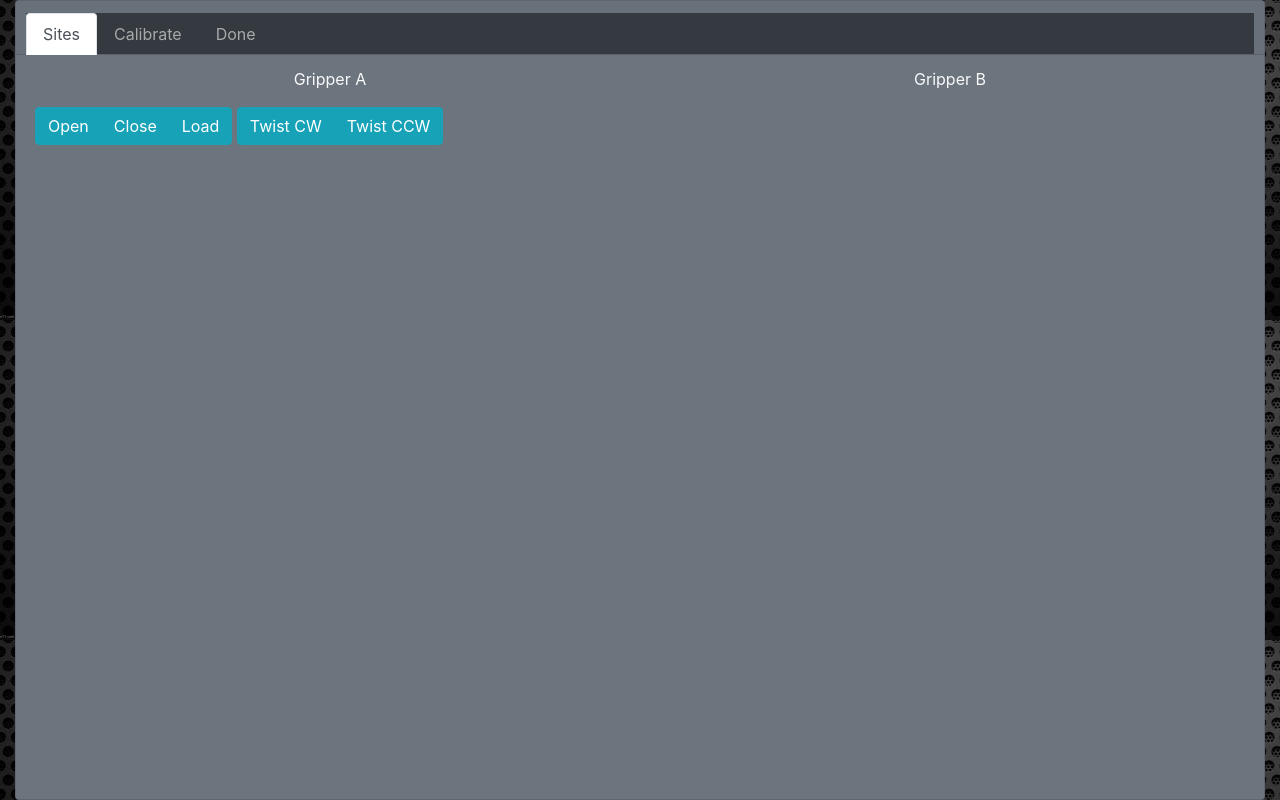
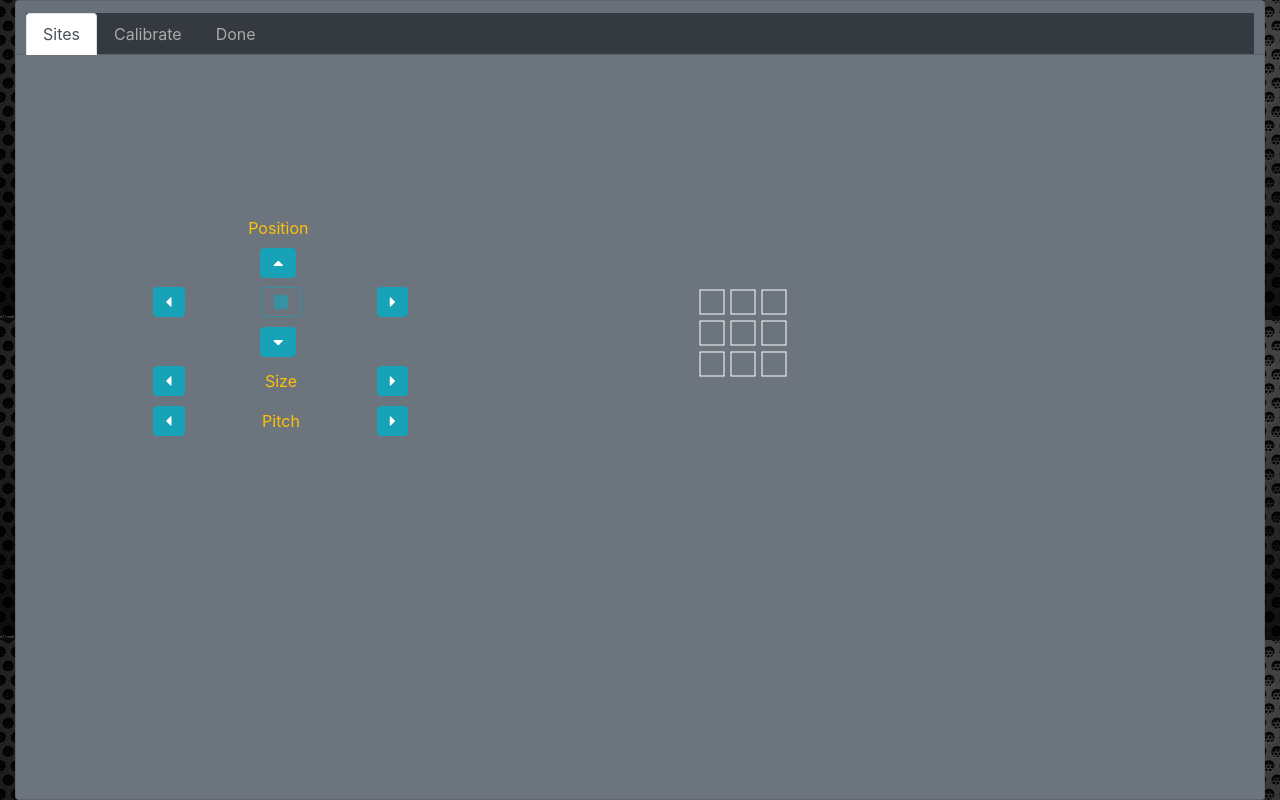
Before and after one commit to barskey/solve-o-matic, a Flask app: page /calibration in a window 1280 px wide. Run offline with Flask 2, Linux system fonts and the light colour scheme; some libraries are stand-ins or nearby versions.

Commit message:
Working on scan image.

```diff
--- a/app/calibrate.json
+++ b/app/calibrate.json
@@ -1 +1 @@
-{"crop": {"center": [99, 99], "size": 3}, "sites": {"center": [159, 123], "size": 34, "pitch": 48}, "gripa": {"open": 178, "close": 151, "load": 143, "ccw": 3, "cw": 176, "center": 90}, "gripb": {"open": 176, "close": 155, "load": 144, "ccw": 4, "cw": 179, "center": 93}, "colors": {"red": [114, 25, 28], "orange": [174, 162, 43], "yellow": [174, 162, 43], "green": [1, 71, 29], "blue": [2, 38, 88], "white": [182, 190, 193]}}
+{"crop": {"tl": [99, 99], "size": 3}, "sites": {"tlx": 45, "tly": 35, "size": 24, "pitch": 31}, "gripa": {"open": 178, "close": 151, "load": 143, "ccw": 3, "cw": 176, "center": 90}, "gripb": {"open": 176, "close": 155, "load": 144, "ccw": 4, "cw": 179, "center": 93}, "colors": {"red": [114, 25, 28], "orange": [174, 162, 43], "yellow": [174, 162, 43], "green": [1, 71, 29], "blue": [2, 38, 88], "white": [182, 190, 193]}}
--- a/app/calibration.py
+++ b/app/calibration.py
@@ -4,11 +4,12 @@ class Calibration(object):
     def __init__(self):
         calibrate = json.load(open('app/calibrate.json'))
         self.CROP = {
-            'center': calibrate['crop']['center'],
+            'tl': calibrate['crop']['tl'],
             'size': calibrate['crop']['size']
         }
         self.SITES = {
-            'center': calibrate['sites']['center'],
+            'tlx': calibrate['sites']['tlx'],
+            'tly': calibrate['sites']['tly'],
             'size': calibrate['sites']['size'],
             'pitch': calibrate['sites']['pitch']
         }
--- a/app/routes.py
+++ b/app/routes.py
@@ -1,15 +1,11 @@
 from flask import render_template, request
 from flask import jsonify
 from app import app
-from app import calibration, rscube, bot
+from app import calibration, bot
 import json
-import base64
-import io
-from PIL import Image, ImageStat
 
 cal = calibration.Calibration()
 bot = bot.Bot(cal)
-cube = rscube.MyCube()
 
 @app.route('/')
 @app.route('/index')
@@ -27,17 +23,22 @@ def settings():
 
 @app.route('/set_cal_data', methods=['POST'])
 def set_calibrate():
-	gripper = request.form['gripper']
+	prop = request.form['prop']
 	setting = request.form['setting']
 	mod = request.form['mod']
 
 	delta = 1 if mod == 'more' else -1
-	new_value = cal.get_property(gripper, setting) + delta
 
-	cal.set_property(gripper, setting, new_value)
+	new_value = cal.get_property(prop, setting) + delta
+
+	cal.set_property(prop, setting, new_value)
 	bot.update_cal(cal)
 
-	return jsonify({'gripper': gripper, 'setting': setting, 'value': new_value})
+	return jsonify({'prop': prop, 'setting': setting, 'value': new_value})
+
+@app.route('/get_sites', methods=['POST'])
+def get_sites():
+	return jsonify({'left': cal.SITES['tlx'], 'top': cal.SITES['tly'], 'pitch': cal.SITES['pitch'], 'size': cal.SITES['size']})
 
 @app.route('/move_gripper', methods=['POST'])
 def move_gripper():
@@ -51,11 +52,19 @@ def move_gripper():
 
 	return jsonify({'code': result[0], 'msg': result[1]})
 
-@app.route('/scan', methods=['POST'])
-def scan_cube():
-	header,img = request.form['imgdata'].split(',')
-	img_decoded = base64.b64decode(img)
-	face = Image.open(io.BytesIO(img_decoded))
-	#face.show() # debug
+@app.route('/scan_next', methods=['POST'])
+def scan_next():
+	if request.form['start'] == 'true':
+		result = bot.scan_cube()
+		return jsonify({'msg': result[1]})
+	else:
+		result = bot.scan_move()
+		return jsonify({'upface': result})
 
-	return 'ok'
+@app.route('/process_img', methods=['POST'])
+def process_img():
+	face = request.form['face']
+	header,img = request.form['imgdata'].split(',') # get image from post data
+	face_colors = bot.process_upface(face, img, cal.SITES)
+
+	return jsonify({'colors': face_colors, 'face': face})
--- a/app/static/css/base.css
+++ b/app/static/css/base.css
@@ -14,3 +14,12 @@ h1, h4 {
 .nav-link {
     color: darkgrey;
 }
+
+canvas {
+    z-index: 10;
+}
+
+#screenshot video,canvas {
+    left: 20;
+    top: -70;
+}
--- a/app/static/js/calibration.js
+++ b/app/static/js/calibration.js
@@ -1,15 +1,59 @@
 $( document ).ready( function() {
+    var sites_left, sites_top, sites_size, sites_pitch;
+
+    function get_sites() {
+        $.post( "/get_sites" )
+        .done( function( response ) {
+            sites_left = response.left;
+            sites_top = response.top;
+            sites_pitch = response.pitch;
+            sites_size = response.size;
+            draw_sites();
+        });
+    }
+
+    function draw_sites() {
+        var canvas = $( "#sites-canvas" )[0]
+        var sc = canvas.getContext( "2d" );
+        sc.clearRect(0, 0, canvas.width, canvas.height);
+        sc.strokeStyle = "#FFFFFF"
+        for ( var r = 0; r < 3; r++ ) {
+            for ( var c = 0; c < 3; c++ ) {
+                sc.strokeRect ( sites_left + (c * sites_pitch), sites_top + (r * sites_pitch), sites_size, sites_size );
+            }
+        }
+    }
+
+    get_sites();
+
+    $( ".set-btn" ).click( function() {
+        var id = $( this ).attr( "id" );
+        var ary = id.split( "-" );
+        var prop = ary[0];
+        var setting = ary[1];
+        var mod = ary[2];
+        $.post( "/set_cal_data", {
+            prop: prop,
+            setting: setting,
+            mod: mod
+        }).done( function( response ) {
+            get_sites();
+            draw_sites();
+        }).fail( function() {
+            $( "#cal-results" ).text( "Failed to set calibrate settings." )
+        });
+    });
 
     $( ".cal-btn" ).click( function() {
         var id = $( this ).attr( "id" );
         var ary = id.split( "-" );
-        var gripper = ary[0];
+        var prop = ary[0];
         var setting = ary[1];
         var mod = ary[2];
         if (mod == "move")
         {
             $.post( "/move_gripper", {
-                gripper: gripper,
+                gripper: prop,
                 cmd: setting
             }).done( function( response ) {
                 var msg;
@@ -24,11 +68,11 @@ $( document ).ready( function() {
         else
         {
             $.post( "/set_cal_data", {
-                gripper: gripper,
+                prop: prop,
                 setting: setting,
                 mod: mod
             }).done( function( response ) {
-                var id = response.gripper + "-" + response.setting + "-value";
+                var id = response.prop + "-" + response.setting + "-value";
                 console.log(id);
                 $( "#" + id ).addClass( 'text-warning' ).text( response.value );
                 $( "#cal-results" ).text( "Saved calibration setting." )
@@ -37,5 +81,4 @@ $( document ).ready( function() {
             });
         }
     });
-
 });
--- a/app/templates/calibration.html
+++ b/app/templates/calibration.html
@@ -22,21 +22,38 @@
 		<div class="card-body p-1">
 			<div class="tab-content">
 				<div class="container-fluid tab-pane show active" id="sites">
-					<div class="row">
-						<div class="col-6">
-							<div class="text-light text-center my-2">Gripper A</div>
-							<div class="btn-group my-2">
-								<button type="button" class="btn btn-info">Open</button>
-								<button type="button" class="btn btn-info">Close</button>
-								<button type="button" class="btn btn-info">Load</button>
-							</div>
-							<div class="btn-group my-2">
-								<button type="button" class="btn btn-info">Twist CW</button>
-								<button type="button" class="btn btn-info">Twist CCW</button>
-							</div>
+					<div class="row h-75 align-items-center">
+						<div class="col-5">
+							<table class="table table-sm table-borderless">
+								<tr>
+									<td colspan="3" class="text-center text-warning aign-middle">Position</td>
+								</tr>
+								<tr>
+									<td colspan="3" class="text-center"><button class="btn btn-info set-btn" id="sites-tly-less"><i class="fa fa-caret-up"></i></button></td>
+								</tr>
+								<tr>
+									<td class="text-right"><button class="btn btn-info set-btn" id="sites-tlx-less"><i class="fa fa-caret-left"></i></button></td>
+									<td class="text-center"><button class="btn btn-outline-info" disabled><i class="fa fa-square"></i></button></td>
+									<td class="text-left"><button class="btn btn-info set-btn" id="sites-tlx-more"><i class="fa fa-caret-right"></i></button></td>
+								</tr>
+								<tr>
+									<td colspan="3" class="text-center"><button class="btn btn-info set-btn" id="sites-tly-more"><i class="fa fa-caret-down"></i></button></td>
+								</tr>
+								<tr>
+									<td class="text-right"><button class="btn btn-info set-btn" id="sites-size-less"><i class="fa fa-caret-left"></i></button></td>
+									<td class="text-center text-warning align-middle">Size</td>
+									<td class="text-left"><button class="btn btn-info set-btn" id="sites-size-more"><i class="fa fa-caret-right"></i></button></td>
+								</tr>
+								<tr>
+									<td class="text-right"><button class="btn btn-info set-btn" id="sites-pitch-less"><i class="fa fa-caret-left"></i></button></td>
+									<td class="text-center text-warning align-middle">Pitch</td>
+									<td class="text-left"><button class="btn btn-info set-btn" id="sites-pitch-more"><i class="fa fa-caret-right"></i></button></td>
+								</tr>
+							</table>
 						</div>
-						<div class="col-6">
-							<div class="text-light text-center my-2">Gripper B</div>
+						<div class="col-1"></div>
+						<div class="col">
+							<canvas width="160" height="160" id="sites-canvas"></canvas>
 						</div>
 					</div>
 				</div>
--- a/app/templates/index.html
+++ b/app/templates/index.html
@@ -4,12 +4,12 @@
 <div class="container-fluid text-center h-100">
 	<div class="row h-25">
 		<div class="col align-self-center">
-			<h1 class="text-success">Solve-O-Matic!</h1>
+			<h1 class="text-success">Solve-O-Matic</h1>
 		</div>
 	</div>
 	<div class="row h-50">
 		<div class="col align-self-center">
-			<h4 class="text-warning">Place your cube in the grippers...</h4>
+			<h4 class="text-warning">I'll solve your cube for you!</h4>
 		</div>
 	</div>
 	<div class="row align-self-center">
```
Also changed, not shown: app/bot.py (+74 -8 lines), app/lookups.py (+0 -9 lines), app/rscube.py (+3 -5 lines), app/static/js/scan.js (+59 -8 lines), app/templates/scan.html (+9 -6 lines).
